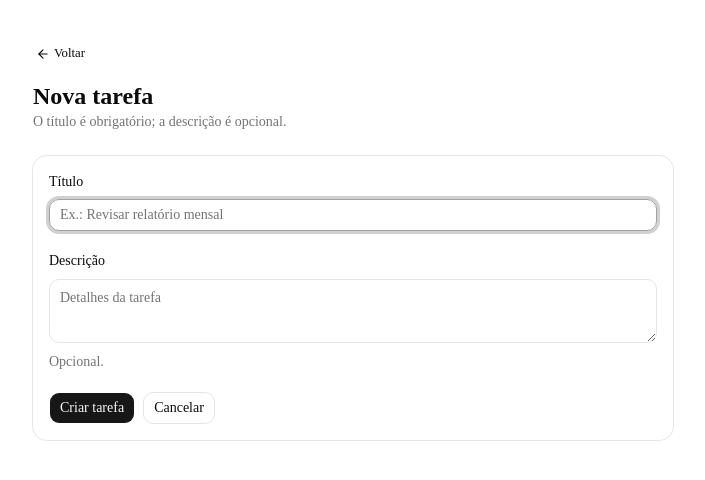
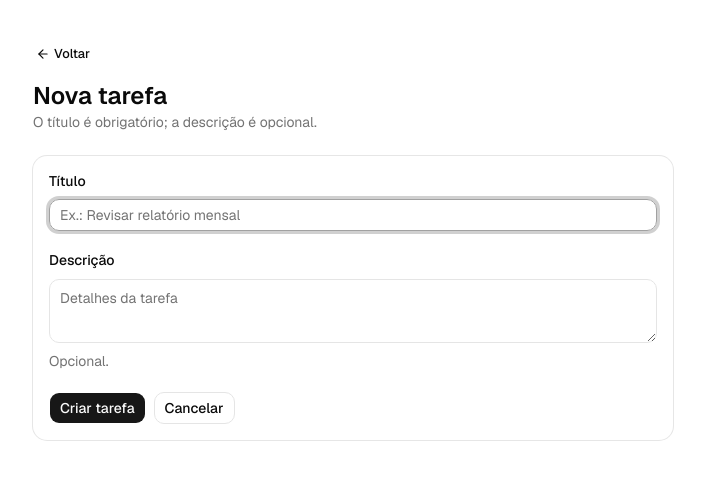
Before and after one commit to fer-oshiro/nextjs-to-do, a Next.js app: page /tasks/new in a window 1280 px wide. Shown: the top 480 px of the page, without its empty margins (287-992 px from the left). Built offline with nearby package versions, Linux system fonts and the light colour scheme.

Commit message:
fix: apply font variables on html element

```diff
--- a/src/app/layout.tsx
+++ b/src/app/layout.tsx
@@ -26,8 +26,8 @@ export default function RootLayout({
   children: React.ReactNode;
 }>) {
   return (
-    <html lang="pt-BR">
-      <body className={`${geistSans.variable} ${geistMono.variable} antialiased`}>
+    <html lang="pt-BR" className={`${geistSans.variable} ${geistMono.variable}`}>
+      <body className="antialiased">
         <TRPCReactProvider>
           <main className="mx-auto w-full max-w-2xl px-4 py-10">{children}</main>
         </TRPCReactProvider>
```
